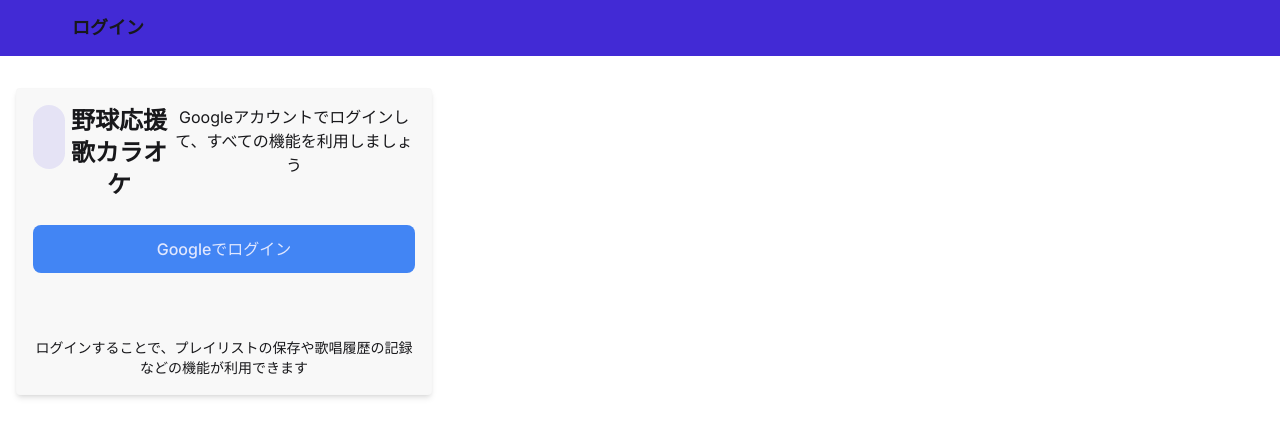
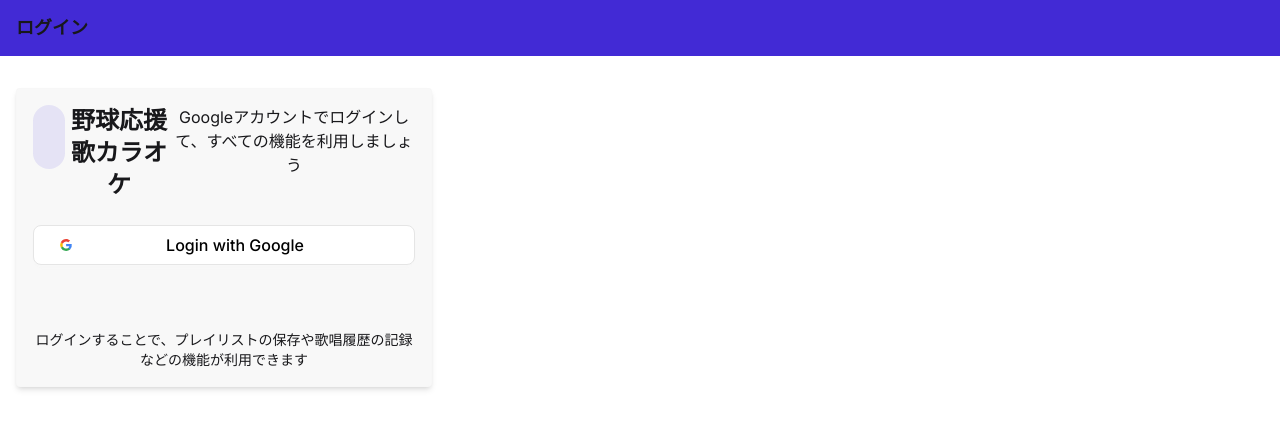
Before and after one commit to k-arikawa0312/BaseballSong-app, a Next.js app: page /login in a window 1280 px wide. Shown: the top 436 px of the page. Built offline with nearby package versions, Linux system fonts and the light colour scheme.

Commit message:
fix loginbutton

```diff
--- a/src/app/login/page.tsx
+++ b/src/app/login/page.tsx
@@ -13,7 +13,7 @@
   const handleGoogleLogin = () => {
     setIsLoading(true);
     setTimeout(() => {
-      router.push("/");
+      router.push("/top");
     }, 1000);
   };
 
@@ -21,12 +21,6 @@
     <div className="flex flex-col min-h-screen bg-background">
       <header className="bg-primary text-primary-foreground">
         <div className="container flex items-center h-14 px-4">
-          <Link href="/" className="mr-2">
-            <Button variant="ghost" size="default">
-              {/* <ArrowLeft className="h-5 w-5" /> */}
-              <span className="sr-only">戻る</span>
-            </Button>
-          </Link>
           <h1 className="text-lg font-bold">ログイン</h1>
         </div>
       </header>
@@ -46,11 +40,37 @@
           </CardHeader>
           <CardContent className="space-y-4 pt-4">
             <Button
-              className="w-full py-6 bg-[#4285F4] hover:bg-[#3367D6]"
+              className="btn bg-white text-black border-[#e5e5e5]"
               onClick={handleGoogleLogin}
-              disabled={isLoading}
             >
-              {isLoading ? "ログイン中..." : "Googleでログイン"}
+              <svg
+                aria-label="Google logo"
+                width="16"
+                height="16"
+                xmlns="http://www.w3.org/2000/svg"
+                viewBox="0 0 512 512"
+              >
+                <g>
+                  <path d="m0 0H512V512H0" fill="#fff"></path>
+                  <path
+                    fill="#34a853"
+                    d="M153 292c30 82 118 95 171 60h62v48A192 192 0 0190 341"
+                  ></path>
+                  <path
+                    fill="#4285f4"
+                    d="m386 400a140 175 0 0053-179H260v74h102q-7 37-38 57"
+                  ></path>
+                  <path
+                    fill="#fbbc02"
+                    d="m90 341a208 200 0 010-171l63 49q-12 37 0 73"
+                  ></path>
+                  <path
+                    fill="#ea4335"
+                    d="m153 219c22-69 116-109 179-50l55-54c-78-75-230-72-297 55"
+                  ></path>
+                </g>
+              </svg>
+              {isLoading ? <p>Loading...</p> : <p> Login with Google</p>}
             </Button>
 
             <div className="h-px bg-border my-4" />
```
